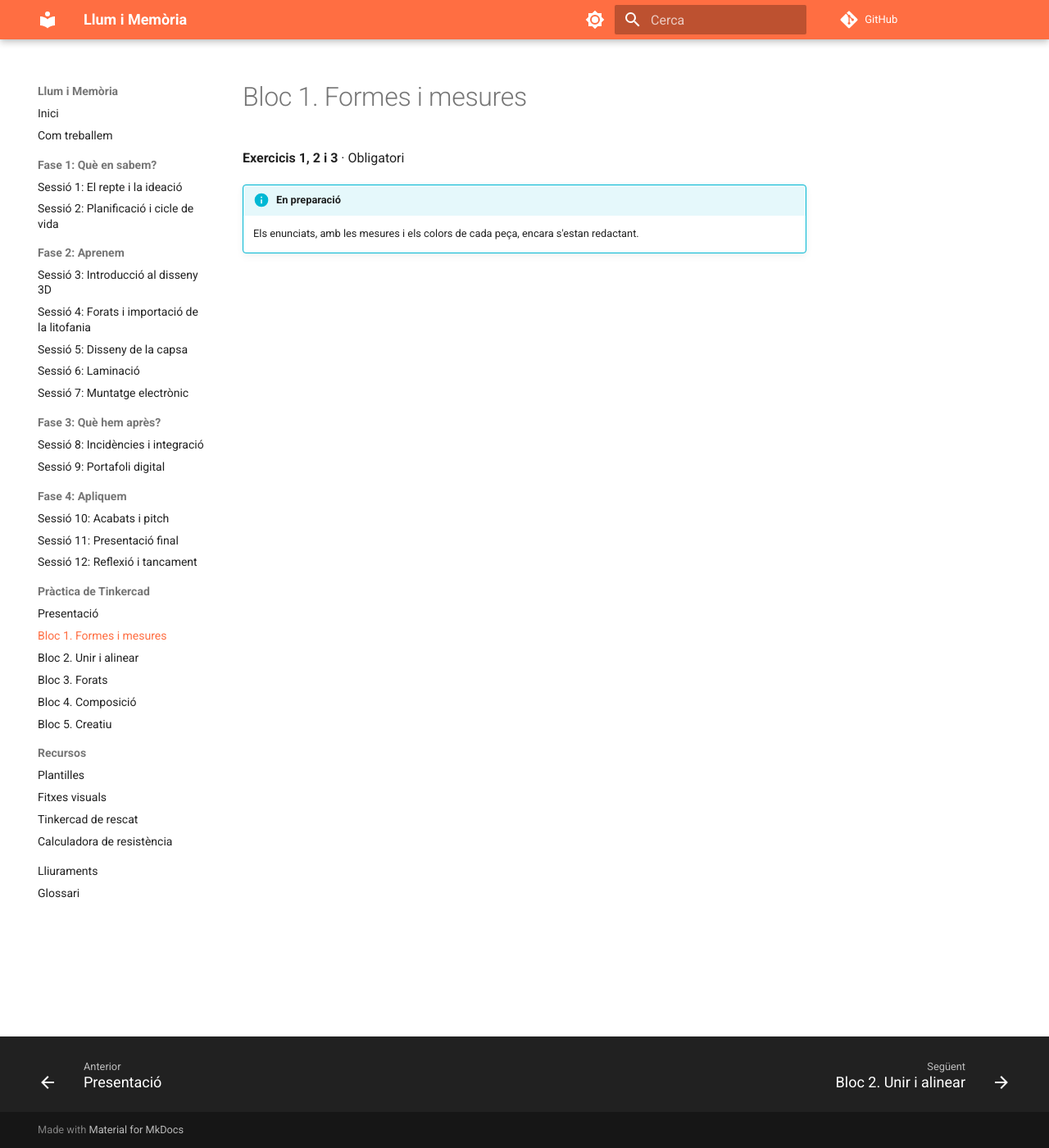
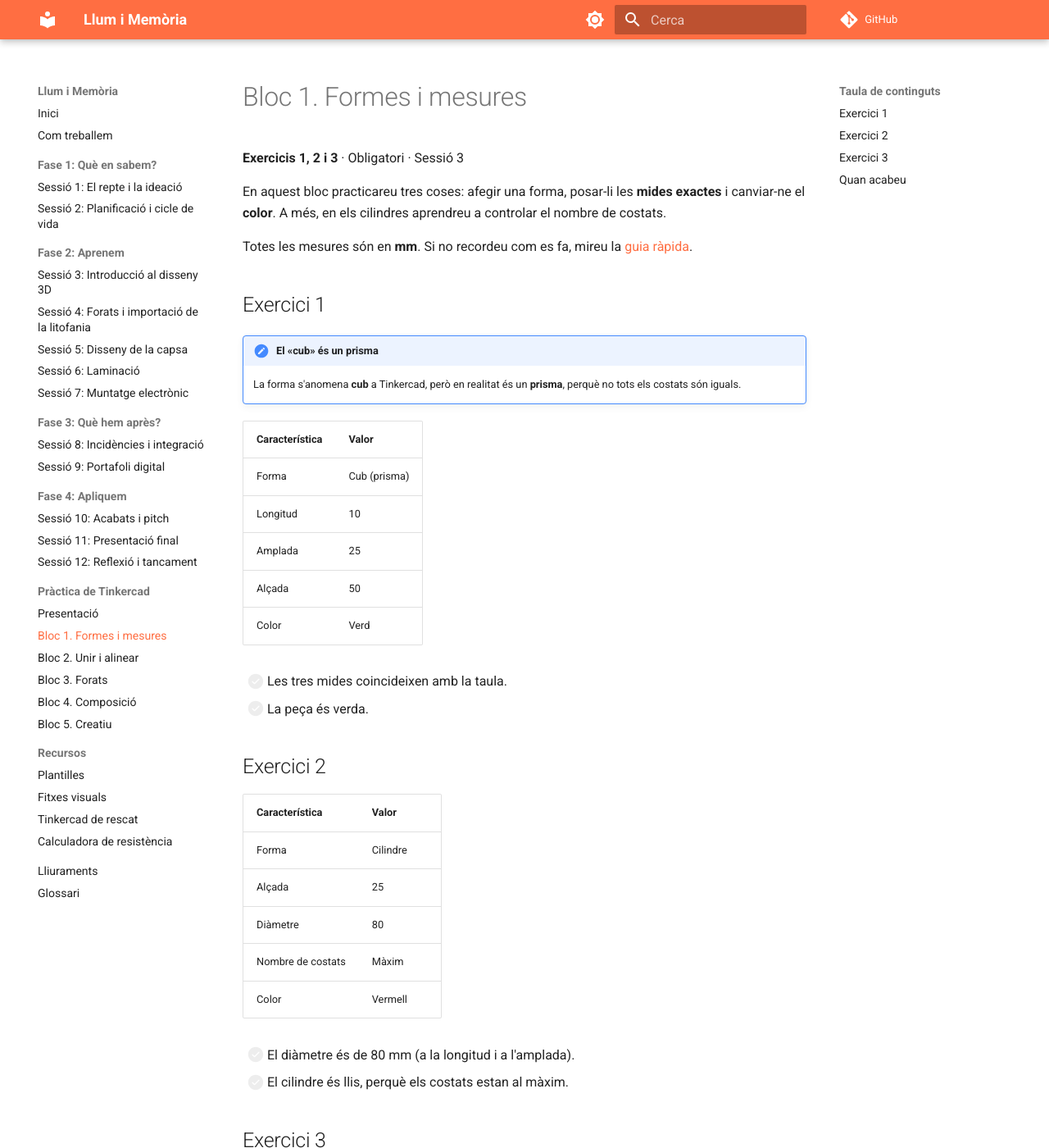
Before and after one commit to AlbertGodina/llum-i-memoria, an MkDocs documentation site: the page built from docs/practica-tinkercad/bloc1-formes-mesures.md, in a window 1280 px wide and 1400 px high. Shown: the whole window at 82% size. Built offline with MkDocs 1.6.1 and Material for MkDocs 9.7.7, drawn with Linux system fonts in a browser that asks for light colours; comment, search, counter and statistics services are not loaded; some of the changed text lies outside the part shown.

Commit message:
Enhance Bloc 1 with detailed exercise descriptions
Updated exercises with additional instructions and details.

```diff
--- a/docs/practica-tinkercad/bloc1-formes-mesures.md
+++ b/docs/practica-tinkercad/bloc1-formes-mesures.md
@@ -1,6 +1,55 @@
 # Bloc 1. Formes i mesures
 
-**Exercicis 1, 2 i 3** · Obligatori
+**Exercicis 1, 2 i 3** · Obligatori · Sessió 3
 
-!!! info "En preparació"
-    Els enunciats, amb les mesures i els colors de cada peça, encara s'estan redactant.
+En aquest bloc practicareu tres coses: afegir una forma, posar-li les **mides exactes** i canviar-ne el **color**. A més, en els cilindres aprendreu a controlar el nombre de costats.
+
+Totes les mesures són en **mm**. Si no recordeu com es fa, mireu la [guia ràpida](guia-rapida.md).
+
+## Exercici 1
+
+!!! note "El «cub» és un prisma"
+    La forma s'anomena **cub** a Tinkercad, però en realitat és un **prisma**, perquè no tots els costats són iguals.
+
+| Característica | Valor |
+|---|---|
+| Forma | Cub (prisma) |
+| Longitud | 10 |
+| Amplada | 25 |
+| Alçada | 50 |
+| Color | Verd |
+
+- [ ] Les tres mides coincideixen amb la taula.
+- [ ] La peça és verda.
+
+## Exercici 2
+
+| Característica | Valor |
+|---|---|
+| Forma | Cilindre |
+| Alçada | 25 |
+| Diàmetre | 80 |
+| Nombre de costats | Màxim |
+| Color | Vermell |
+
+- [ ] El diàmetre és de 80 mm (a la longitud i a l'amplada).
+- [ ] El cilindre és llis, perquè els costats estan al màxim.
+
+## Exercici 3
+
+| Característica | Valor |
+|---|---|
+| Forma | Cilindre |
+| Alçada | 60 |
+| Diàmetre | 10 |
+| Nombre de costats | Màxim |
+| Color | Taronja |
+
+- [ ] El cilindre fa 60 mm d'alçada i 10 mm de diàmetre.
+
+??? tip "Pista: el diàmetre"
+    Escriviu el diàmetre tant a la longitud com a l'amplada de la base. Si en poseu només un, el cilindre quedarà aixafat.
+
+## Quan acabeu
+
+Passeu al [Bloc 2. Unir i alinear](bloc2-unir-alinear.md).
```
